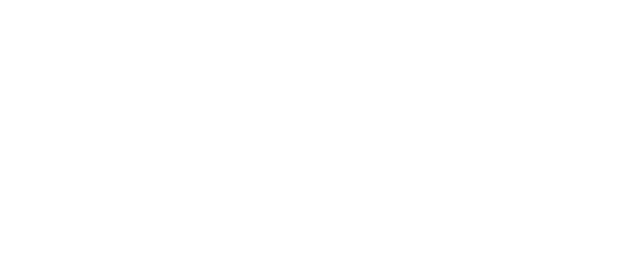
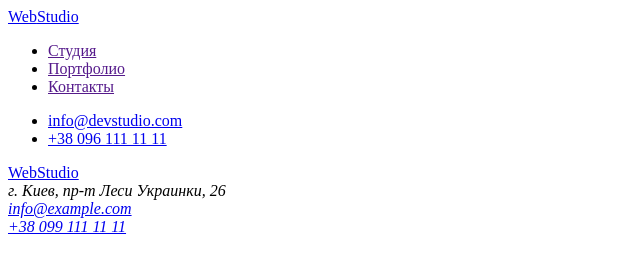
Before and after one commit to andriibeha/goit-markup-hw-02, a plain HTML site: page portfolio.html in a window 1280 px wide. Shown: the whole page, without its empty margins (0-640 px from the left). Drawn offline with Linux system fonts and the light colour scheme.

Commit message:
Добавив шапку і футер

```diff
--- a/portfolio.html
+++ b/portfolio.html
@@ -7,6 +7,44 @@
     <title>Портфолио</title>
 </head>
 <body>
+    <!--Шапка Сайта-->
+    <header class="page-header container">
+        <nav class="main-nav">
+            <a href="./index.html" class="logo">
+                <span class="logo-title">Web</span>Studio
+            </a>
 
+            <ul class="site-nav list">
+                <li class="item"><a href="" class="link current">Студия</a></li>
+                <li class="item"><a href="" class="link">Портфолио</a></li>
+                <li class="item"><a href="" class="link">Контакты</a></li>
+            </ul>
+        </nav>
+        <!--Поле адресу-->
+            <ul class="auth-nav list">
+                <li class="item"><a href="mailto:info@example.com" class="link adres">info@devstudio.com</a></li>
+                <li class="item"><a href="tel:+380991111111" class="link tel">+38 096 111 11 11</a></li>
+            </ul>
+    </header>
+
+    <!--Головний контент-->
+    <main>
+
+    </main>
+
+    <!--Футер-->
+    <footer class="footer">
+        <div class="container">
+            <a href="./index.html" class="logo">
+                <span class="logo-title">Web</span>Studio
+            </a>
+
+            <address class="foot">
+                <span class="footer-address">г. Киев, пр-т Леси Украинки, 26</span> <br>
+                <a href="mailto:info@example.com" class="link adres">info@example.com</a> <br>
+                <a href="tel:+380991111111" class="link tel">+38 099 111 11 11</a>
+            </address>
+        </div>
+    </footer>
 </body>
 </html>
```
